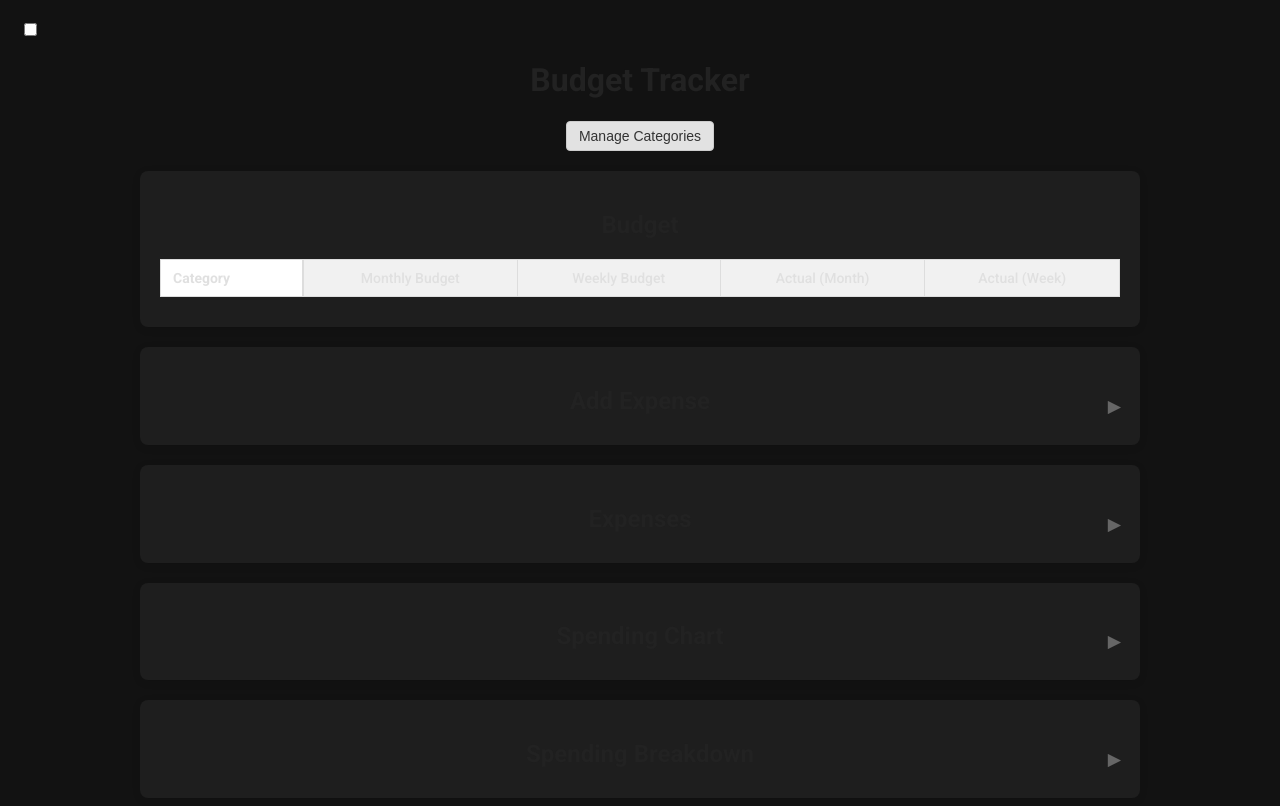
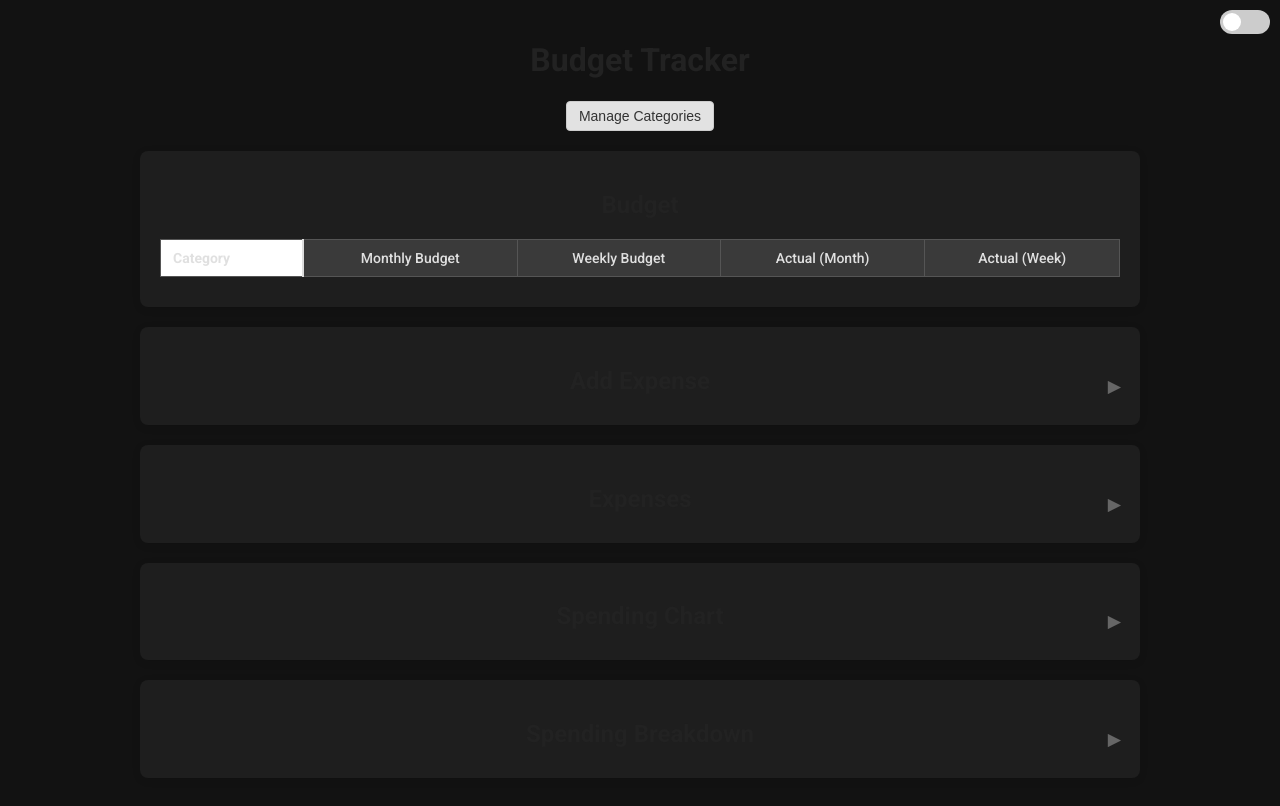
Before and after one commit to nfmcglinchey/Budget, a plain HTML site: page index.html in a window 1280 px wide. Drawn offline with nearby package versions, Linux system fonts and the light colour scheme.

Commit message:
Update style.css

```diff
--- a/style.css
+++ b/style.css
@@ -460,3 +460,75 @@ body.dark-mode #notification {
   background-color: #333;
   color: #e0e0e0;
 }
+/* Make tables more legible in dark mode */
+body.dark-mode table,
+body.dark-mode th,
+body.dark-mode td {
+  background-color: #2a2a2a;
+  color: #e0e0e0;
+  border-color: #555;
+}
+body.dark-mode th {
+  background-color: #3a3a3a;
+}
+body.dark-mode tr:hover {
+  background-color: #3a3a3a;
+}
+/* Keep the over/near/under-budget highlights readable */
+body.dark-mode .over-budget {
+  background-color: #ff3b30 !important;
+  color: #fff;
+}
+body.dark-mode .near-budget {
+  background-color: #ffcc00 !important;
+  color: #000;
+}
+body.dark-mode .under-budget {
+  background-color: #34c759 !important;
+  color: #fff;
+}
+
+/* MOBILE-STYLE TOGGLE SWITCH */
+.theme-switch {
+  position: fixed;
+  top: 10px;
+  right: 10px;
+  z-index: 1000;
+  display: inline-block;
+  width: 50px;
+  height: 24px;
+}
+.theme-switch input {
+  display: none;
+}
+.slider {
+  position: absolute;
+  cursor: pointer;
+  background-color: #ccc;
+  border-radius: 34px;
+  top: 0; left: 0; right: 0; bottom: 0;
+  transition: 0.4s;
+}
+.slider:before {
+  content: "";
+  position: absolute;
+  height: 18px;
+  width: 18px;
+  left: 3px;
+  bottom: 3px;
+  background-color: #fff;
+  border-radius: 50%;
+  transition: 0.4s;
+}
+input:checked + .slider {
+  background-color: #1d72b8;
+}
+input:checked + .slider:before {
+  transform: translateX(26px);
+}
+.slider.round {
+  border-radius: 34px;
+}
+.slider.round:before {
+  border-radius: 50%;
+}
```
